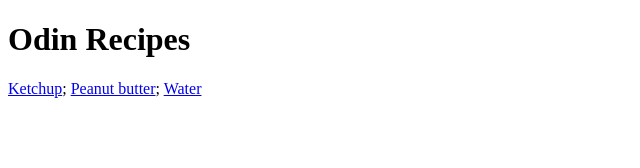
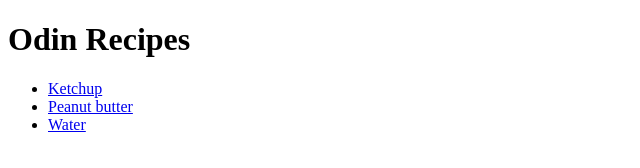
Before and after one commit to mtthvv/odin-recipes, a plain HTML site: page index.html in a window 1280 px wide. Shown: the whole page, without its empty margins (0-640 px from the left). Drawn offline with Linux system fonts and the light colour scheme.

Commit message:
Put recipe links in unordered list

```diff
--- a/index.html
+++ b/index.html
@@ -7,8 +7,10 @@
 </head>
 <body>
     <h1>Odin Recipes</h1>
-    <a href="recipes/ketchup.html">Ketchup</a>;
-    <a href="recipes/peanut-butter.html">Peanut butter</a>;
-    <a href="recipes/water.html">Water</a>
+    <ul>
+        <li><a href="recipes/ketchup.html">Ketchup</a></li>
+        <li><a href="recipes/peanut-butter.html">Peanut butter</a></li>
+        <li><a href="recipes/water.html">Water</a></li>
+    </ul>
 </body>
 </html>
```
